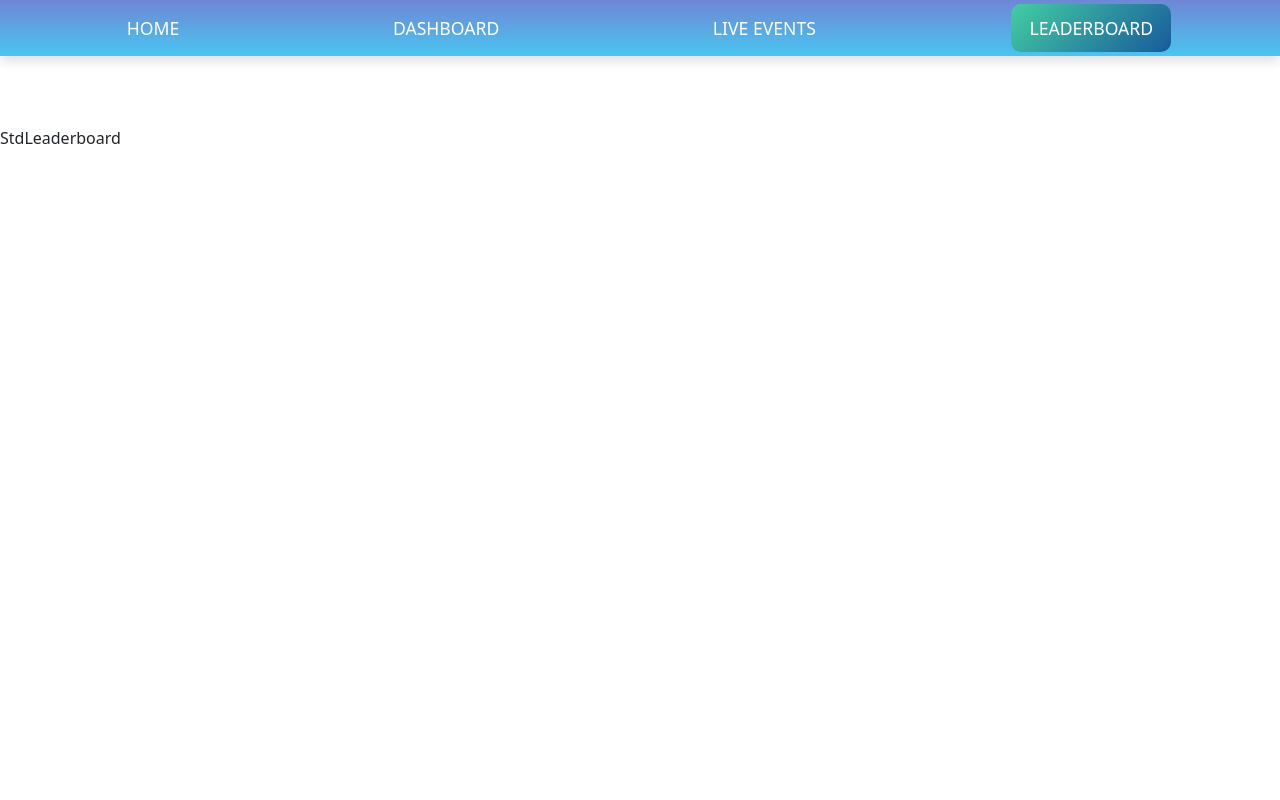
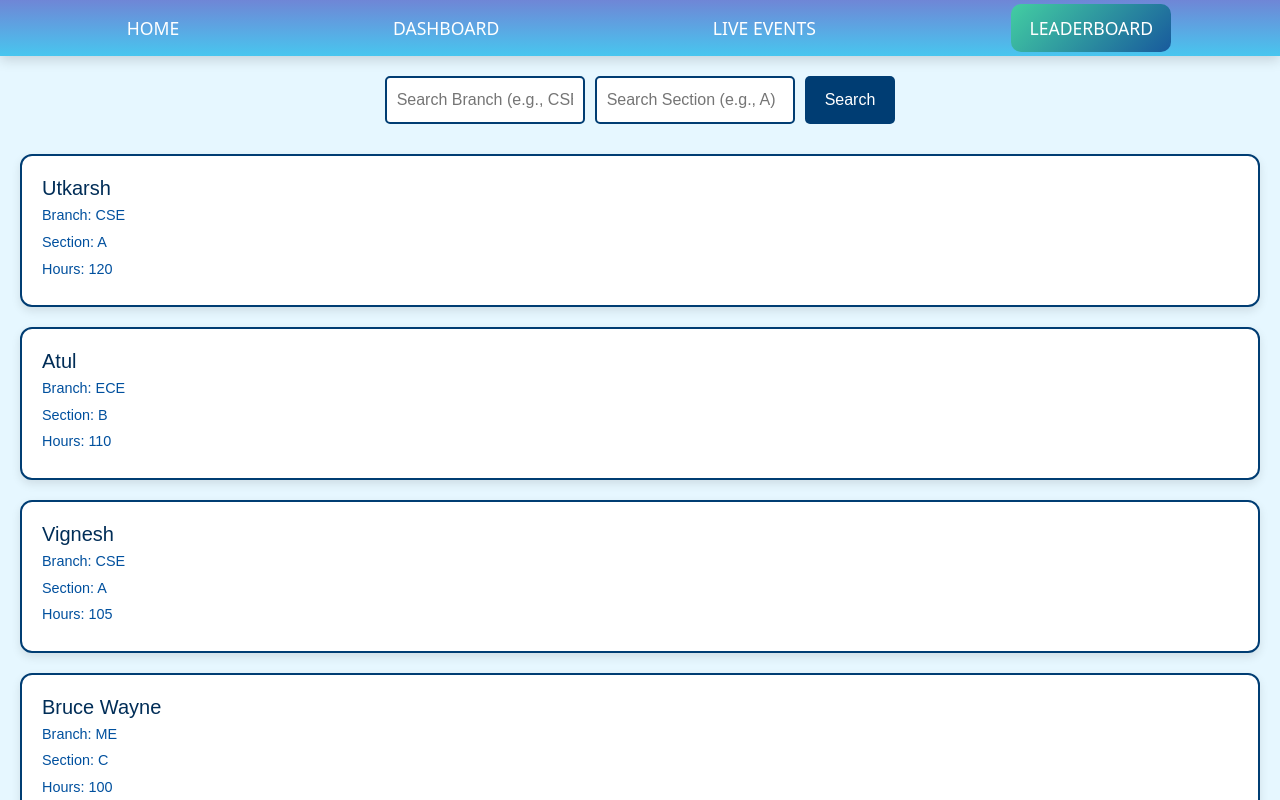
Before and after one commit to Sarvesh1502/VMS, a React (Vite) app: page /stdleaderboard in a window 1280 px wide. Shown: the top 800 px of the page. Built offline with nearby package versions, Linux system fonts and the light colour scheme.

Commit message:
StdLeaderboard

```diff
--- /dev/null
+++ b/src/Pages/StdLeaderboard.css
@@ -0,0 +1,100 @@
+/* General Container */
+.leaderboard-container {
+    padding: 20px;
+    background-color: #e6f7ff; /* Light blue background */
+    min-height: 100vh;
+    font-family: 'Arial', sans-serif;
+  }
+
+  /* Search Section */
+  .search-container {
+    display: flex;
+    justify-content: center;
+    gap: 10px;
+    margin-bottom: 30px;
+  }
+
+  .search-input {
+    padding: 10px;
+    border: 2px solid #003d73;
+    border-radius: 5px;
+    font-size: 1rem;
+    width: 200px;
+    transition: border-color 0.3s ease;
+  }
+
+  .search-input:focus {
+    border-color: #0066cc;
+    outline: none;
+  }
+
+  .search-button {
+    padding: 10px 20px;
+    background-color: #003d73;
+    color: #fff;
+    border: none;
+    border-radius: 5px;
+    font-size: 1rem;
+    cursor: pointer;
+    transition: background-color 0.3s ease, box-shadow 0.3s ease;
+  }
+
+  .search-button:hover {
+    background-color: #005eb8;
+    box-shadow: 0 4px 8px rgba(0, 94, 184, 0.3);
+  }
+
+  /* Leaderboard List */
+  .leaderboard-list {
+    display: flex;
+    flex-direction: column;
+    gap: 20px;
+  }
+
+  .leaderboard-card {
+    display: flex;
+    align-items: center;
+    padding: 20px;
+    background-color: #ffffff;
+    border: 2px solid #003d73;
+    border-radius: 12px;
+    box-shadow: 0 4px 10px rgba(0, 0, 0, 0.1);
+    transition: transform 0.3s ease, box-shadow 0.3s ease;
+    animation: fadeInUp 0.5s ease-in-out;
+  }
+
+  .leaderboard-card:hover {
+    transform: scale(1.02);
+    box-shadow: 0 6px 12px rgba(0, 0, 0, 0.2);
+  }
+
+  /* Details */
+  .details h3 {
+    margin: 0;
+    font-size: 1.25rem;
+    color: #002d57;
+  }
+
+  .details p {
+    margin: 5px 0;
+    font-size: 0.9rem;
+    color: #00509e;
+  }
+
+  .no-results {
+    text-align: center;
+    font-size: 1.1rem;
+    color: #d9534f;
+  }
+
+  /* Animations */
+  @keyframes fadeInUp {
+    from {
+      opacity: 0;
+      transform: translateY(20px);
+    }
+    to {
+      opacity: 1;
+      transform: translateY(0);
+    }
+  }
--- a/src/Pages/StdLeaderboard.jsx
+++ b/src/Pages/StdLeaderboard.jsx
@@ -1,8 +1,65 @@
-/* eslint-disable no-unused-vars */
-import React from "react";
+import React, { useState } from 'react';
+import './StdLeaderboard.css';
 
-const StdLeaderboard = () => {
-  return <div style={{ paddingTop: "70px" }}>StdLeaderboard</div>;
-};
+const mockData = [
+  { name: 'Utkarsh', branch: 'CSE', section: 'A', hours: 120 },
+  { name: 'Atul', branch: 'ECE', section: 'B', hours: 110 },
+  { name: 'Vignesh', branch: 'CSE', section: 'A', hours: 105 },
+  { name: 'Bruce Wayne', branch: 'ME', section: 'C', hours: 100 },
+  { name: 'Chris Evans', branch: 'EEE', section: 'A', hours: 95 },
+];
+
+function StdLeaderboard() {
+  const [searchBranch, setSearchBranch] = useState('');
+  const [searchSection, setSearchSection] = useState('');
+  const [filteredData, setFilteredData] = useState(mockData);
+
+  const handleSearch = () => {
+    const filtered = mockData.filter(
+      (student) =>
+        (searchBranch ? student.branch.toLowerCase() === searchBranch.toLowerCase() : true) &&
+        (searchSection ? student.section.toLowerCase() === searchSection.toLowerCase() : true)
+    );
+    setFilteredData(filtered);
+  };
+
+  return (
+    <div className="leaderboard-container">
+      <div className="search-container">
+        <input
+          type="text"
+          placeholder="Search Branch (e.g., CSE)"
+          value={searchBranch}
+          onChange={(e) => setSearchBranch(e.target.value)}
+          className="search-input"
+        />
+        <input
+          type="text"
+          placeholder="Search Section (e.g., A)"
+          value={searchSection}
+          onChange={(e) => setSearchSection(e.target.value)}
+          className="search-input"
+        />
+        <button onClick={handleSearch} className="search-button">Search</button>
+      </div>
+
+      <div className="leaderboard-list">
+        {filteredData.map((student, index) => (
+          <div className="leaderboard-card" key={index}>
+            <div className="details">
+              <h3>{student.name}</h3>
+              <p>Branch: {student.branch}</p>
+              <p>Section: {student.section}</p>
+              <p>Hours: {student.hours}</p>
+            </div>
+          </div>
+        ))}
+        {filteredData.length === 0 && (
+          <p className="no-results">No results found. Please refine your search.</p>
+        )}
+      </div>
+    </div>
+  );
+}
 
 export default StdLeaderboard;
```
